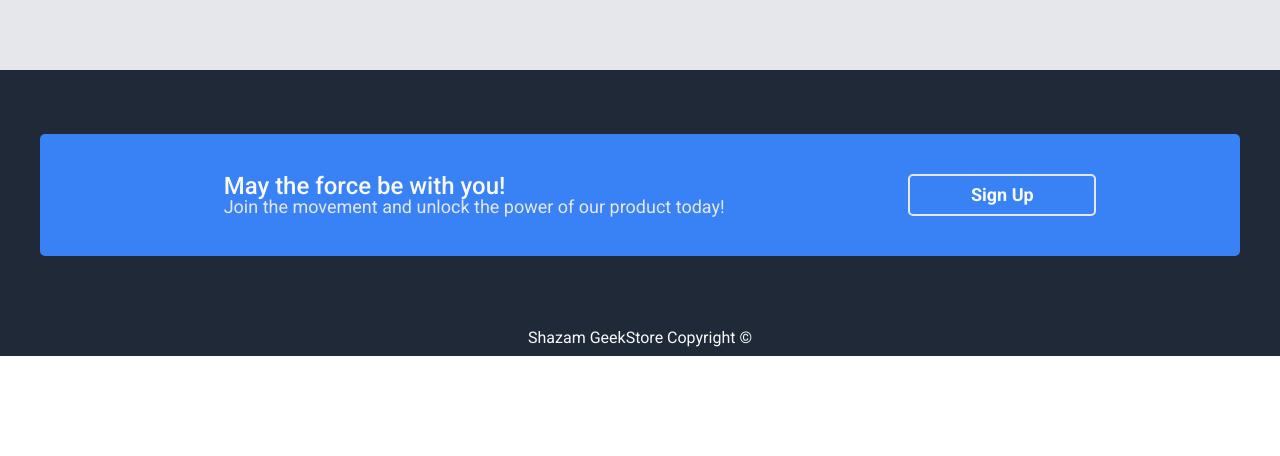
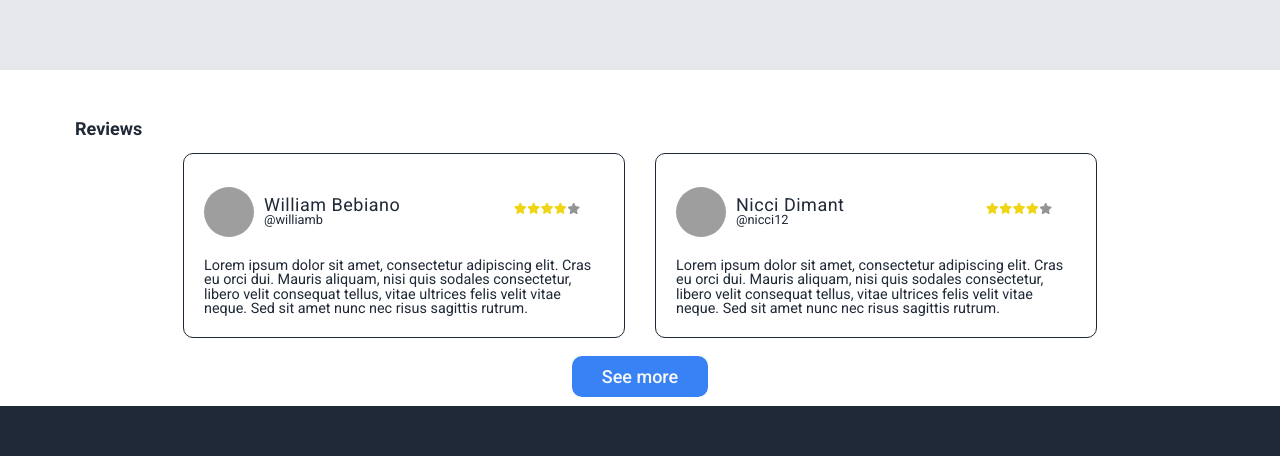
Before and after one commit to noliv197/main-css-assignment, a plain HTML site: page index.html in a window 1280 px wide. Shown: the part 1099-1555 px from the top of the page. Before the commit the page ends 1455 px from the top, so only its background shows below. Drawn offline with Linux system fonts and the light colour scheme; grey boxes are pictures that could not be loaded.

Commit message:
added reviews

```diff
--- a/assets/css/components/Quote/quote.css
+++ b/assets/css/components/Quote/quote.css
@@ -1,11 +1,11 @@
-#Quote {
+#quote {
     font-family: var(--font), sans-serif;
     background-color: var(--bkg-light);
     width: 100%;
     color: var(--text-dark);
 }
 
-.Geeks h4 {
+.geeks h4 {
     text-align: center;
     font-style: italic;
     font-size: var(--fs-md);
@@ -13,9 +13,131 @@
     padding: 75px 200px 15px 200px;
 }
 
-.Geeks p {
+.geeks p {
     text-align: right;
     font-size: var(--fs-sm);
     font-weight: var(--wght-extra-bold);
     padding: 15px 200px 75px 200px;
 }
+
+@media only screen and (max-width: 992px) {
+    .geeks h4 {
+        font-size: 25px;
+        padding: 75px 100px 15px 100px;
+    }
+    .geeks p {
+        font-size: 14px;
+        padding: 5px 100px 75px 100px;
+    }
+}
+
+.review-box-container {
+    font: var(--font);
+    background-color: #ffffff;
+    display: flex;
+    justify-content: center;
+    align-items: center;
+    flex-wrap: wrap;
+    width: 100%;
+}
+
+.reviews-title {
+    font: var(--font);
+    color: var(--text-dark);
+    background-color: #ffffff;
+    font-size: var(--fs-sm);
+    font-weight: var(--wght-extra-bold);
+    text-align: left;
+    margin: auto;
+    padding: 50px 0px 0px 75px;
+}
+
+.review-box {
+    width: 400px;
+    background-color: #ffffff;
+    border: 1px solid var(--bkg-primary);
+    box-shadow: 2px 2px var(-bkg-secondary);
+    border-radius: 10px;
+    padding: 20px;
+    margin: 15px;
+}
+
+.profile-image {
+    width: 50px;
+    height: 50px;
+    border-radius: 50%;
+    overflow: hidden;
+    margin-right: 10px;
+}
+
+.profile-image img {
+    width: 100%;
+    height: 100%;
+    object-fit: cover;
+    object-position: center;
+}
+
+.four-stars {
+    display: flex;
+    align-items: center ;
+    background-image: url(../../../img/four-stars.png);
+    width: 75px;
+    height: 75px;
+    background-repeat: no-repeat;
+    background-size: contain;
+    padding-left: 20px;
+}
+
+.profile {
+    display: flex;
+    align-items: center;
+}
+
+.profile-name {
+    display: flex;
+    flex-direction: column;
+}
+
+.profile-name h4 {
+    color: var(--text-dark);
+    font-size: var(--fs-sm);
+    letter-spacing: 0.5px;
+}
+
+.profile-name span {
+    color: var(--text-dark);
+    font-size: 0.8rem;
+}
+
+.top-box {
+    display: flex;
+    justify-content: space-between;
+    align-items: center;
+
+}
+
+.comment {
+    font-size: 0.9rem;
+    color: var(--text-dark);
+    padding-top: 10px;
+}
+
+.button-reviews {
+    font: var(--font);
+    background-color: #ffffff;
+    font-size: var(--fs-sm);
+    font-weight: var(--wght-bold);
+    text-align: center;
+    margin: auto;
+    padding: 15px 15px 20px 15px;
+}
+
+.button-reviews a {
+    text-decoration: none;
+    color: var(--text-primary);
+    width: 10%;
+    border-radius: 10px;
+    background-color: var(--bkg-secondary);
+    border: var(--bkg-secondary);
+    padding: 10px 30px 10px 30px;
+}
--- a/index.html
+++ b/index.html
@@ -87,14 +87,65 @@
             </div>
         </section>
 
-        <section id="Quote">
-            <div class="Geeks">
+        <section id="quote">
+            <div class="geeks">
                 <h4>
                     <em>"Geeks are people who love something so much that all the details matter."</em>
                 </h4>
                 <p>-Marissa Meyer</p>
             </div>
         </section>
+        <section id="reviews">
+            <div class="reviews-title">
+                <h1>Reviews</h1>
+            </div>
+            <div class="review-box-container">
+
+                <div class="review-box">
+                    <div class="top-box">
+                        <div class="profile">
+                            <div class="profile-image">
+                                <img src="http://github.com/WilliamBebiano.png">
+                            </div>
+                            <div class="profile-name">
+                                <h4>William Bebiano</h4>
+                                <span>@williamb</span>
+                            </div>
+                        </div>
+                        <a href="#">
+                            <div class="four-stars"></div>
+                        </a>
+                    </div>
+                    <div class="comment">
+                        <p>Lorem ipsum dolor sit amet, consectetur adipiscing elit. Cras eu orci dui. Mauris aliquam, nisi quis sodales consectetur, libero velit consequat tellus, vitae ultrices felis velit vitae neque. Sed sit amet nunc nec risus sagittis rutrum.</p>
+                    </div>
+                </div>
+
+                <div class="review-box">
+                    <div class="top-box">
+                        <div class="profile">
+                            <div class="profile-image">
+                                <img src="http://github.com/Nicci12.png">
+                            </div>
+                            <div class="profile-name">
+                                <h4>Nicci Dimant</h4>
+                                <span>@nicci12</span>
+                            </div>
+                        </div>
+                        <a href="#">
+                            <div class="four-stars"></div>
+                        </a>
+                    </div>
+                    <div class="comment">
+                        <p>Lorem ipsum dolor sit amet, consectetur adipiscing elit. Cras eu orci dui. Mauris aliquam, nisi quis sodales consectetur, libero velit consequat tellus, vitae ultrices felis velit vitae neque. Sed sit amet nunc nec risus sagittis rutrum.</p>
+                    </div>
+                </div>
+            </div>
+            <div class="button-reviews">
+                <a href="#">See more</a>
+            </div>
+        </section>
+
          <section>
             <div id="signup-section">
                 <div class="container-section">
```
Also changed, not shown: assets/img/four-stars.png (added).
